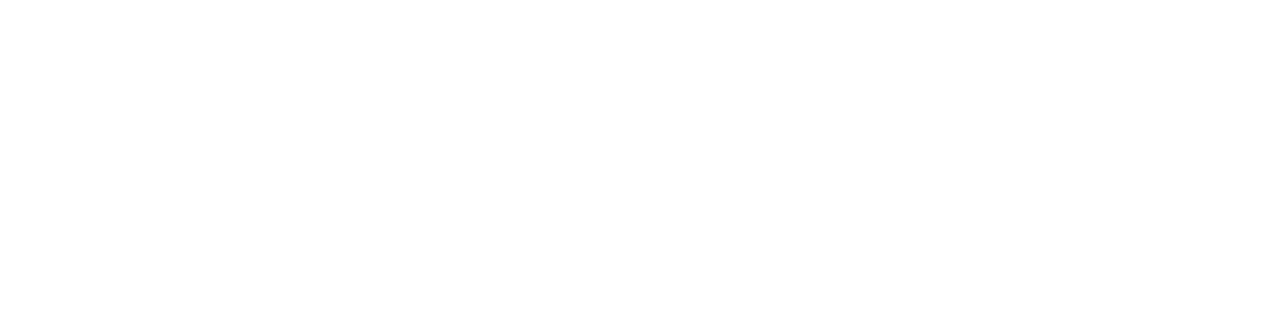
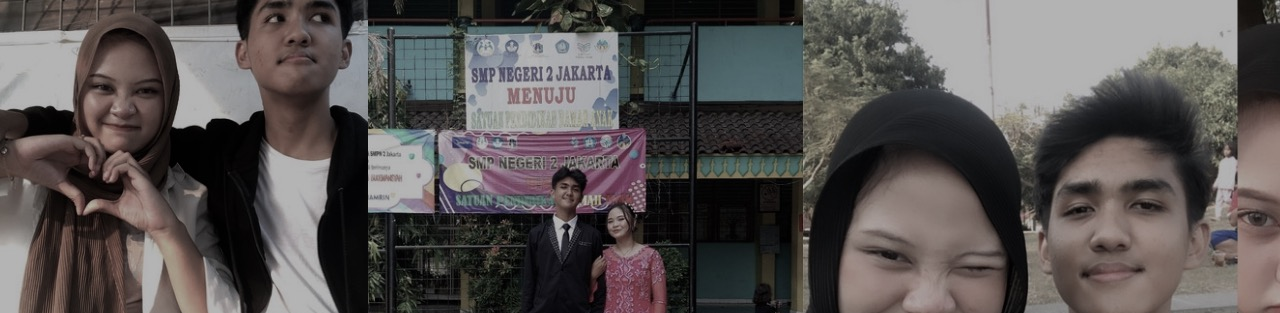
Before and after one commit to Babaknza/FL, a plain HTML site: page index.html in a window 1280 px wide. Shown: the top 313 px of the page. Drawn offline with nearby package versions, Linux system fonts and the light colour scheme.

Commit message:
Update style.css

```diff
--- a/style.css
+++ b/style.css
@@ -19,7 +19,7 @@ h1{
     left: 0;
     width: 100%;
     height: 100%;
-    background-image: url(../PF/20230824_113054_0000.jpg);
+    background-image: url(20230824_113054_0000.jpg);
     font-family: monospace;
 
 }
```
